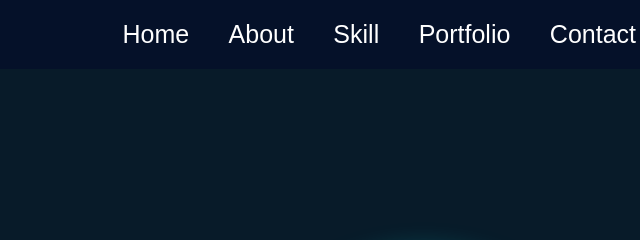
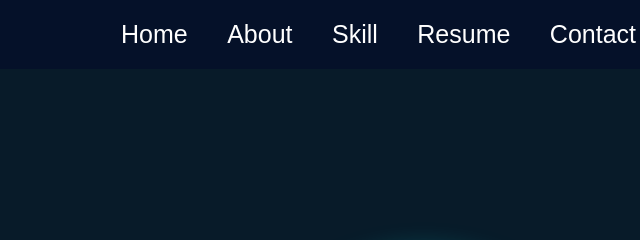
Before and after one commit to irfansiddique555/Irfansiddique, a plain HTML site: page index.html in a window 1280 px wide. Shown: the top 240 px of the page, 516-1156 px from the left. Drawn offline with nearby package versions, Linux system fonts and the light colour scheme.

Commit message:
Update index.html

```diff
--- a/index.html
+++ b/index.html
@@ -16,7 +16,7 @@
         <a href="a" style="--i:1" class="active">Home</a>
         <a href="a"style="--i:2">About</a>
         <a href="a"style="--i:3">Skill</a>
-        <a href="a"style="--i:4">Portfolio</a>
+        <a href="cv.png"style="--i:4">Resume</a>
         <a href="https://wa.me/923494232147"style="--i:5">Contact</a>
     </nav>
   </header>
```
